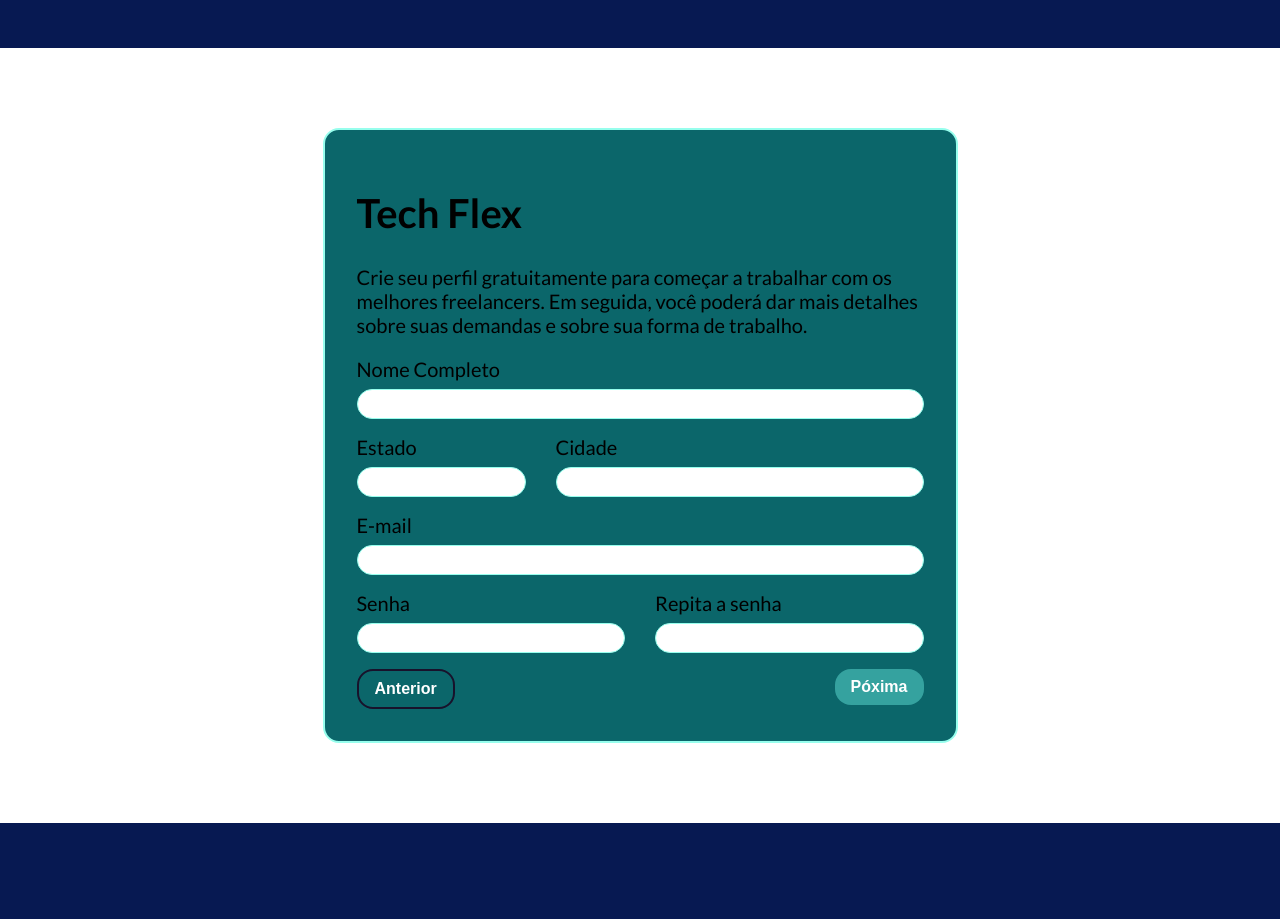
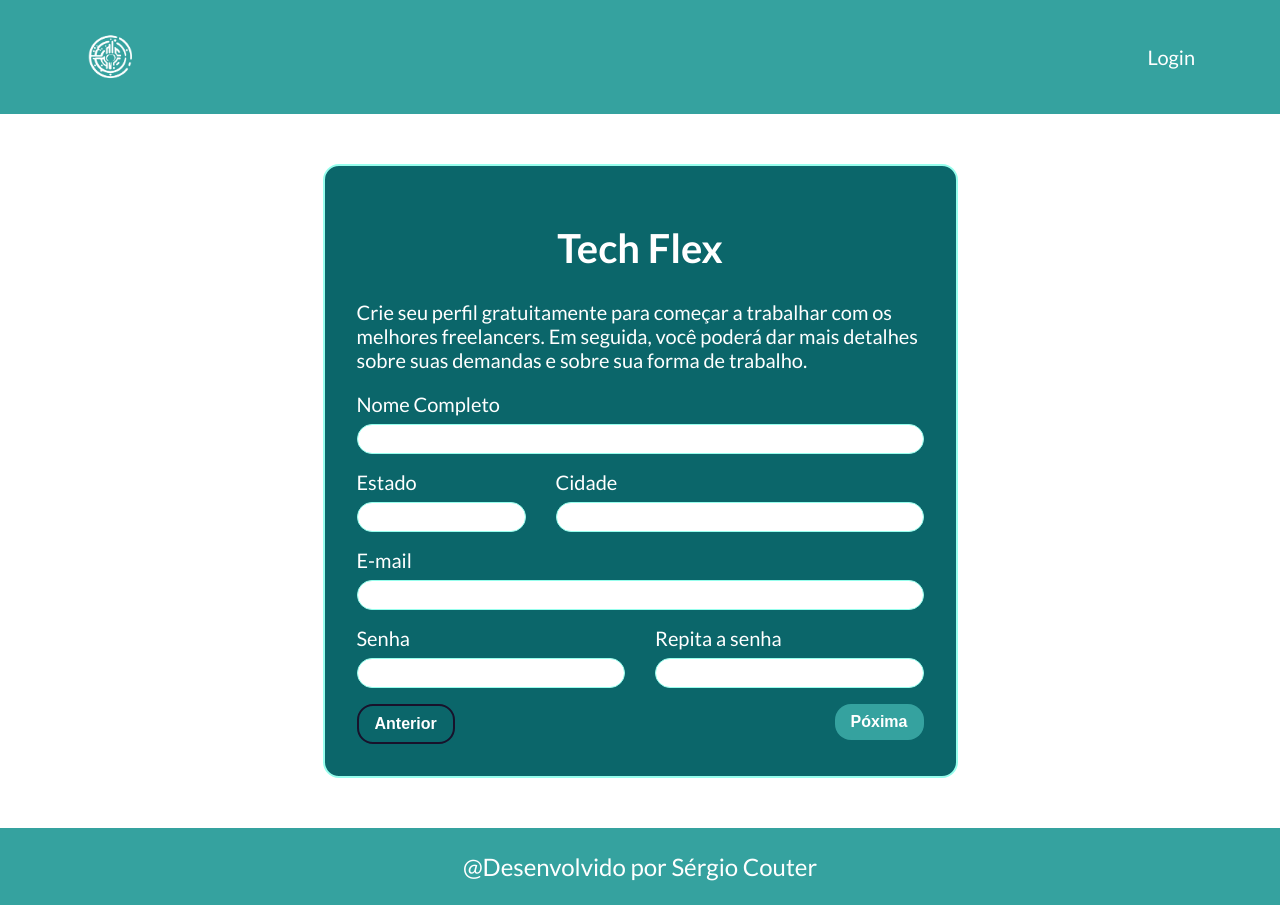
Before and after one commit to sergiocouter/tech-flex, a React (Create React App) app: page / in a window 1280 px wide. Built offline with nearby package versions, Linux system fonts and the light colour scheme.

Commit message:
Criado o componente de link para os botões. Inseri o logo do site

```diff
--- a/src/App.js
+++ b/src/App.js
@@ -7,14 +7,27 @@ import { ProvedorTema } from "./components/ProvedorTema/ProvedorTema";
 import { Rodape } from "./components/Rodape/Rodape";
 import { Tipografia } from "./components/Tipografia/Tipografia";
 import { Botao } from "./components/Botao/Botao";
+import  Logo  from "./img/logo-tech-flex.png";
+import { Link } from "./components/Link/Link";
 
 
 function App() {
   return (
       <ProvedorTema>
         <Estilos/>
-          <Cabecalho/>
-            <Container style={{margin:"80px auto"}}>
+          <Cabecalho>
+            <Container>
+              <Row align="center">
+                <Col>
+                  <img src={ Logo } alt="Logo do site" style={{width: "50px"}}/>
+                </Col>
+                <Col style={{ textAlign: 'right' }}>
+                  <Link>Login</Link>
+                </Col>
+              </Row>
+            </Container>
+          </Cabecalho>
+            <Container style={{margin:"50px auto"}}>
               <Row justify="center">
                 <Col lg={7} md={9} sm={12}>
                   <Card>
@@ -66,7 +79,11 @@ function App() {
                 </Col>
               </Row>
             </Container>
-          <Rodape />
+          <Rodape>
+            <Tipografia variante="h3" componente="h2">
+              @Desenvolvido por Sérgio Couter
+            </Tipografia>
+          </Rodape>
       </ProvedorTema>
   );
 }
--- a/src/components/Cabecalho/Cabecalho.jsx
+++ b/src/components/Cabecalho/Cabecalho.jsx
@@ -2,6 +2,6 @@ import styled from "@emotion/styled";
 
 
 export const Cabecalho = styled.header`
-    background: ${props => props.theme.cores.primarias.cor01};
-    padding: ${props => props.theme.espacamentos.m}
+    background: ${props => props.theme.cores.secundarias.cor01};
+    padding: ${props => props.theme.espacamentos.m};
 `
--- a/src/components/CampoTexto/CampoTexto.jsx
+++ b/src/components/CampoTexto/CampoTexto.jsx
@@ -7,6 +7,7 @@ const EstiloLabel = styled.label`
     font-weight: 400;
     font-size: 20px;
     line-height: 24px;
+    color: ${props => props.theme.cores.branco}
 `
 
 const EstiloInput = styled.input`
--- /dev/null
+++ b/src/components/Link/Link.jsx
@@ -0,0 +1,34 @@
+import styled from '@emotion/styled'
+
+const LinkPrimario = styled.a`
+    cursor: pointer;
+    font-weight: 400;
+    font-size: 20px;
+    line-height: 24px;
+    text-decoration: none;
+    color: ${props => props.theme.cores.branco};
+    &:hover {
+        color: ${props => props.theme.cores.primarias.cor01};
+    }
+`
+const LinkSecundario = styled.a`
+    cursor: pointer;
+    font-weight: 400;
+    font-size: 16px;
+    line-height: 20px;
+    color: ${props => props.theme.cores.primarias.b};
+    &:hover {
+        font-weight: bold;
+        border-bottom: 1px solid ${props => props.theme.cores.primarias.b};
+    }
+`
+export const Link = ({ children, variante = 'primario' }) => {
+    if (variante === 'primario') {
+        return <LinkPrimario variante={variante}>
+            {children}
+        </LinkPrimario>
+    }
+    return <LinkSecundario variante={variante}>
+        {children}
+    </LinkSecundario>
+}
--- a/src/components/Rodape/Rodape.jsx
+++ b/src/components/Rodape/Rodape.jsx
@@ -2,7 +2,8 @@ import styled from "@emotion/styled";
 
 
 export const Rodape = styled.footer`
-    background: ${props => props.theme.cores.primarias.cor01};
-    padding: ${props => props.theme.espacamentos.xl};
+    background: ${props => props.theme.cores.secundarias.cor01};
+    padding: ${props => props.theme.espacamentos.xxs};
     color: ${props => props.theme.cores.branco};
+    text-align: center;
 `
--- a/src/components/Tipografia/Tipografia.jsx
+++ b/src/components/Tipografia/Tipografia.jsx
@@ -16,6 +16,8 @@ const estilos ={
         font-weight: 600;
         font-size: 40px;
         line-height: 49px;
+        color: white;
+        text-align: center;
     `,
     h2: `
         font-weight: 600;
@@ -31,6 +33,7 @@ const estilos ={
         font-weight: 400;
         font-size: 20px;
         line-height: 24px;
+        color: white;
     `,
     bodyBold: `
         font-weight: 700;
```
Also changed, not shown: src/img/logo-tech-flex.png (added).
